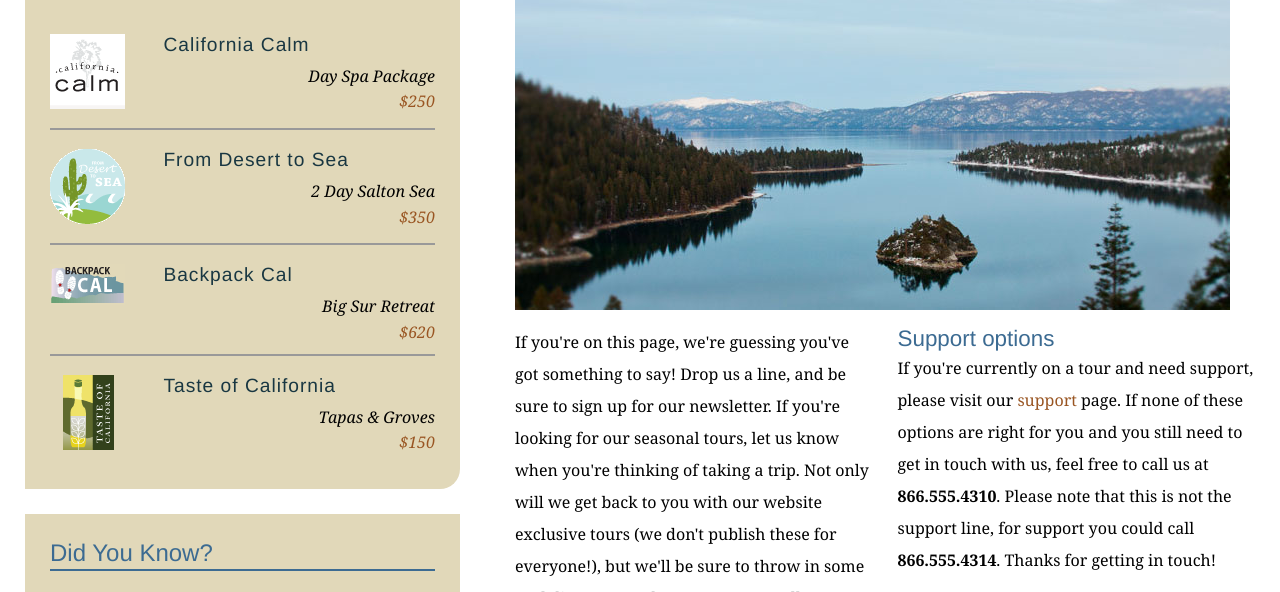
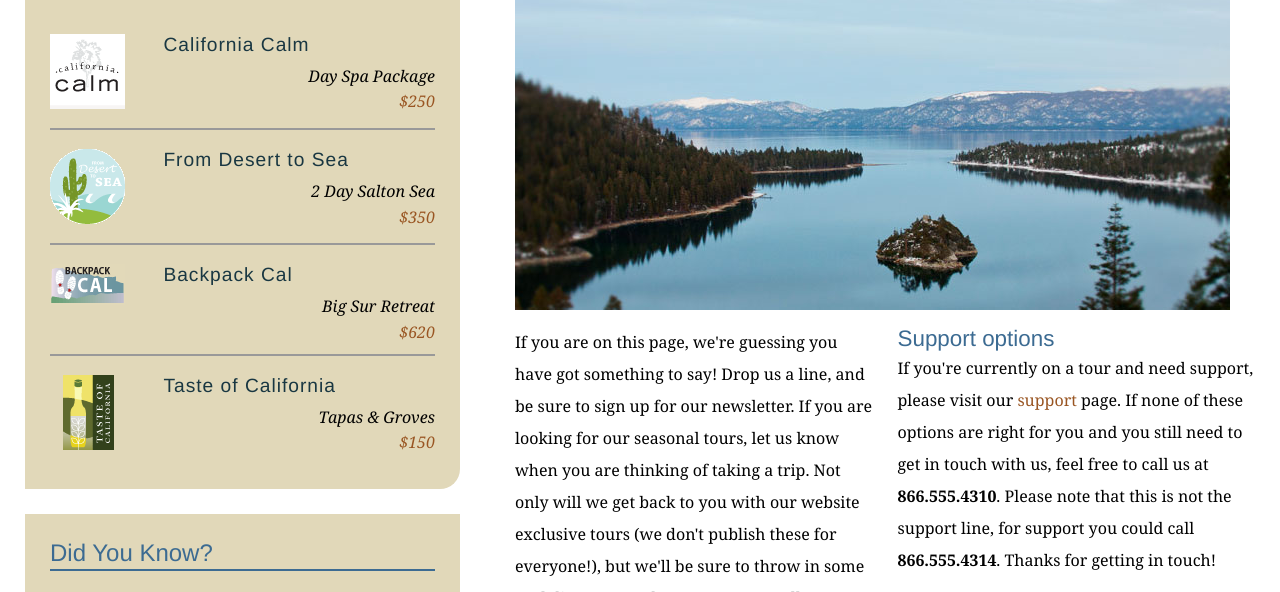
Before and after one commit to SamSunders/explore_california, a plain HTML site: page contact.html in a window 1280 px wide. Shown: the part 342-934 px from the top of the page. Drawn offline with Linux system fonts and the light colour scheme.

Commit message:
Removed Contractions from contact page text

```diff
--- a/contact.html
+++ b/contact.html
@@ -68,7 +68,7 @@
           <h1>Get in touch</h1>
           <img src="assets/images/emerald_bay.jpg" alt="Beautiful Lake Tahoe" class="articleImage" />
           <div class="multiCol">
-            <p>If you're on this page, we're guessing you've got something to say! Drop us a line, and be sure to sign up for our newsletter. If you're looking for our seasonal tours,  let us know when you're thinking of taking a trip. Not only will we get back to you with our website exclusive tours (we don't publish these for everyone!), but we'll be sure to throw in some cool discounts and tour extras as well.</p>
+            <p>If you are on this page, we're guessing you have got something to say! Drop us a line, and be sure to sign up for our newsletter. If you are looking for our seasonal tours,  let us know when you are thinking of taking a trip. Not only will we get back to you with our website exclusive tours (we don't publish these for everyone!), but we'll be sure to throw in some cool discounts and tour extras as well.</p>
 
             <h2>Support options</h2>
             <p>If you're currently on a tour and need support, please visit our <a href="support.html">support</a> page. If none of these options are right for you and you still need to get in touch with us, feel free to call us at<span class="phone"> <strong>866.555.4310</strong>. Please note that this is not the support line, for support you could call </span><strong>866.555.4314</strong>. Thanks for getting in touch!</p>
```
